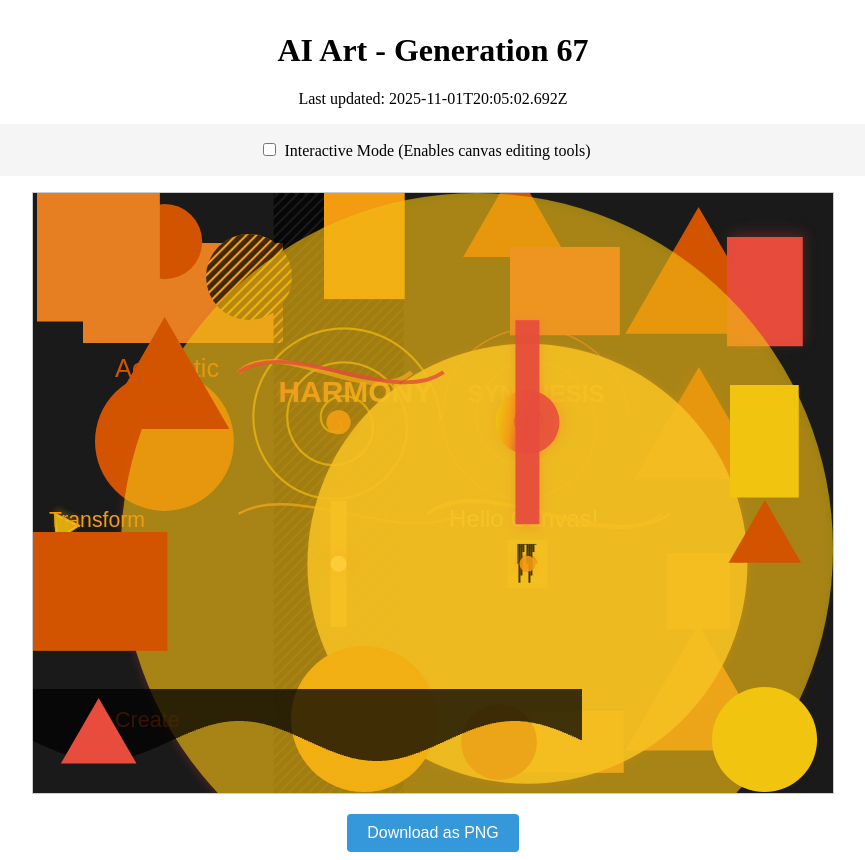
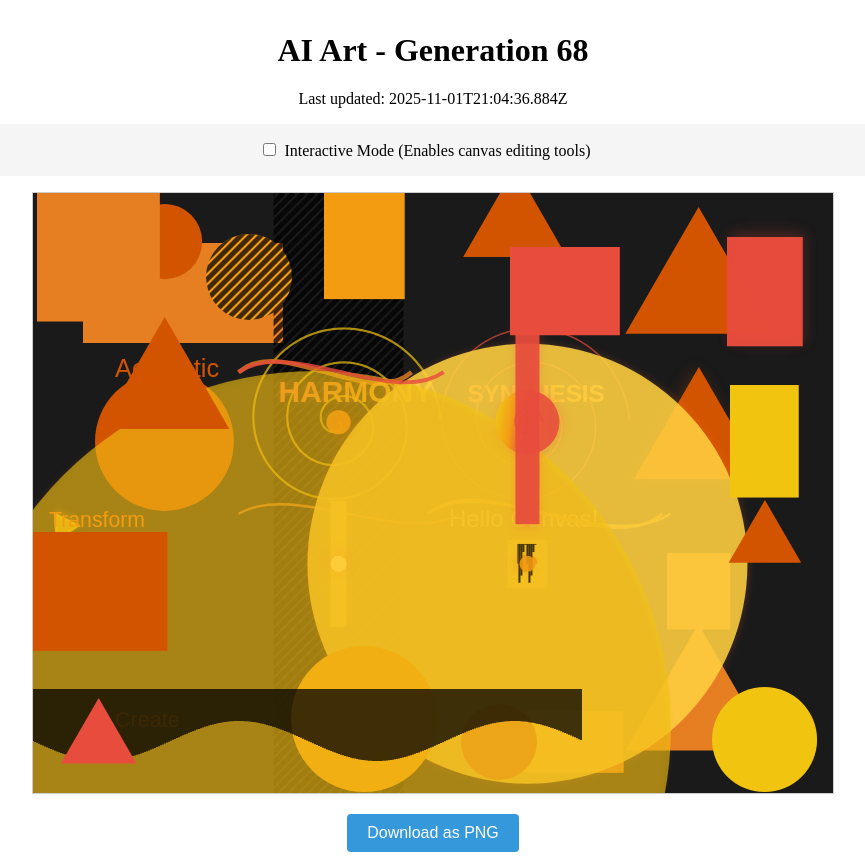
Before and after one commit to mcclowes/ai-art, a React (Vite) app: page / in a window 1280 px wide. Shown: the whole page, without its empty margins (207-1072 px from the left). Built offline with nearby package versions, Linux system fonts and the light colour scheme.

Commit message:
Improve artwork - Generation 68

```diff
--- a/src/artwork-state.ts
+++ b/src/artwork-state.ts
@@ -532,8 +532,8 @@ export const artworkState: ArtworkState = {
     },
     {
       "type": "circle",
-      "x": 444,
-      "y": 356,
+      "x": 282,
+      "y": 534,
       "radius": 356,
       "fillStyle": "#e67e22",
       "gradient": {
@@ -827,7 +827,7 @@ export const artworkState: ArtworkState = {
       "id": "spiral_1762027502692"
     }
   ],
-  "generation": 67,
-  "lastUpdated": "2025-11-01T20:05:02.692Z",
+  "generation": 68,
+  "lastUpdated": "2025-11-01T21:04:36.884Z",
   "cycleStarted": "2025-10-30T02:35:06.400Z"
 };
```
